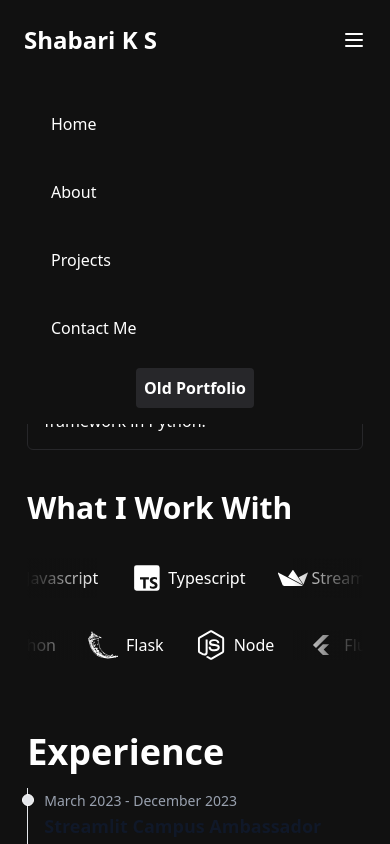
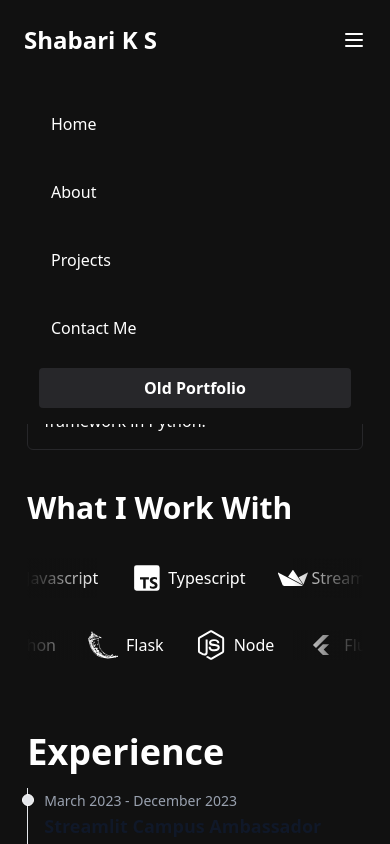
Before and after one commit to Shabari-K-S/Portfolio, a React (Vite) app: page / in a window 390 px wide. Both pictures are taken after a click on the button 354 px from the left and 40 px from the top of the page. Shown: the top 844 px of the page. Built offline with nearby package versions, Linux system fonts and the light colour scheme.

Commit message:
Nav button fix

```diff
--- a/src/Component/ui/Navbar.tsx
+++ b/src/Component/ui/Navbar.tsx
@@ -36,7 +36,7 @@ const Navbar = () => {
           <a href="/projects" className="hover:text-gray-400 py-4 px-3 focus:border-b focus:border-[#e3e3e3] w-[80%] h-auto">Projects</a>
           <a href="/contact" className="hover:text-gray-400 py-4 px-3 focus:border-b focus:border-[#e3e3e3] w-[80%] h-auto">Contact Me</a>
           <a
-            className="p-2 rounded cursor-pointer bg-[#27272a] hover:bg-[#ededed] hover:text-zinc-800 transition ease-in-out duration-300 font-semibold"
+            className="p-2 w-[80%] text-center rounded cursor-pointer bg-[#27272a] hover:bg-[#ededed] hover:text-zinc-800 transition ease-in-out duration-300 font-semibold"
             href="https://shabari-portfolio.onrender.com/"
             target="_blank"
           >
```
